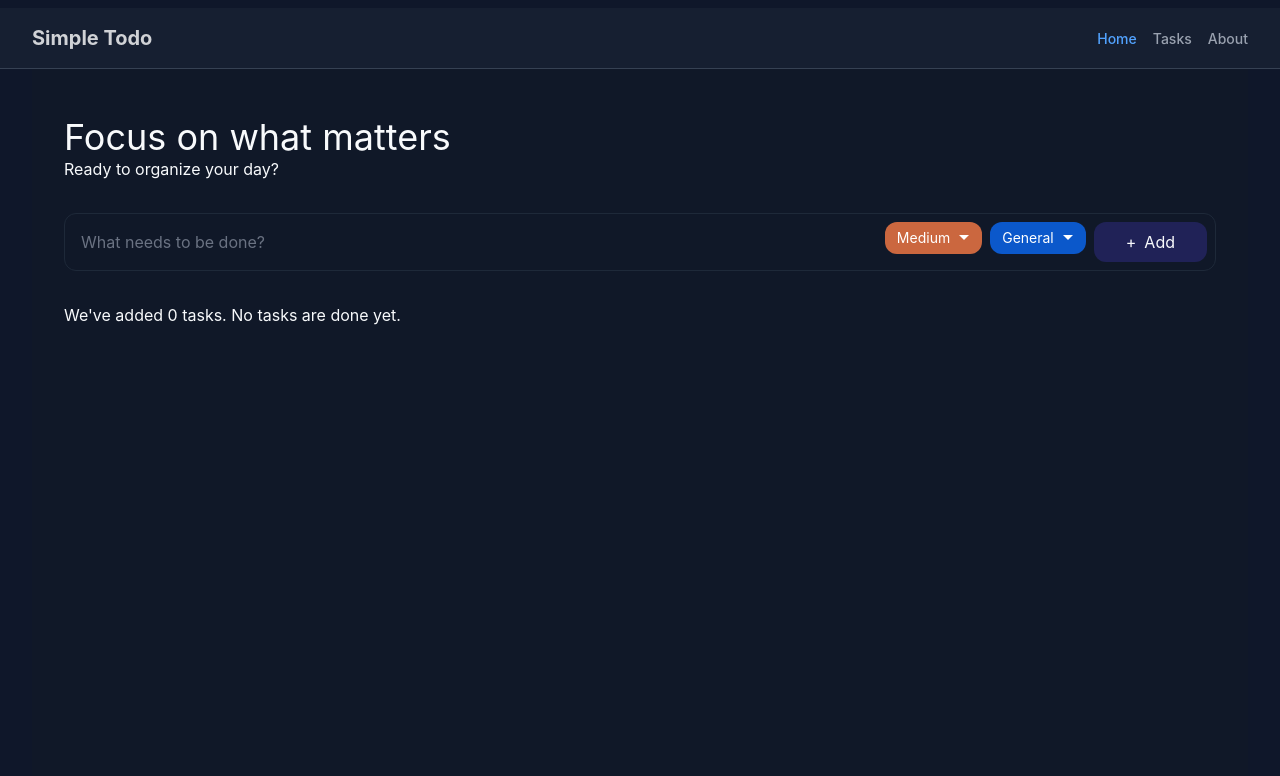
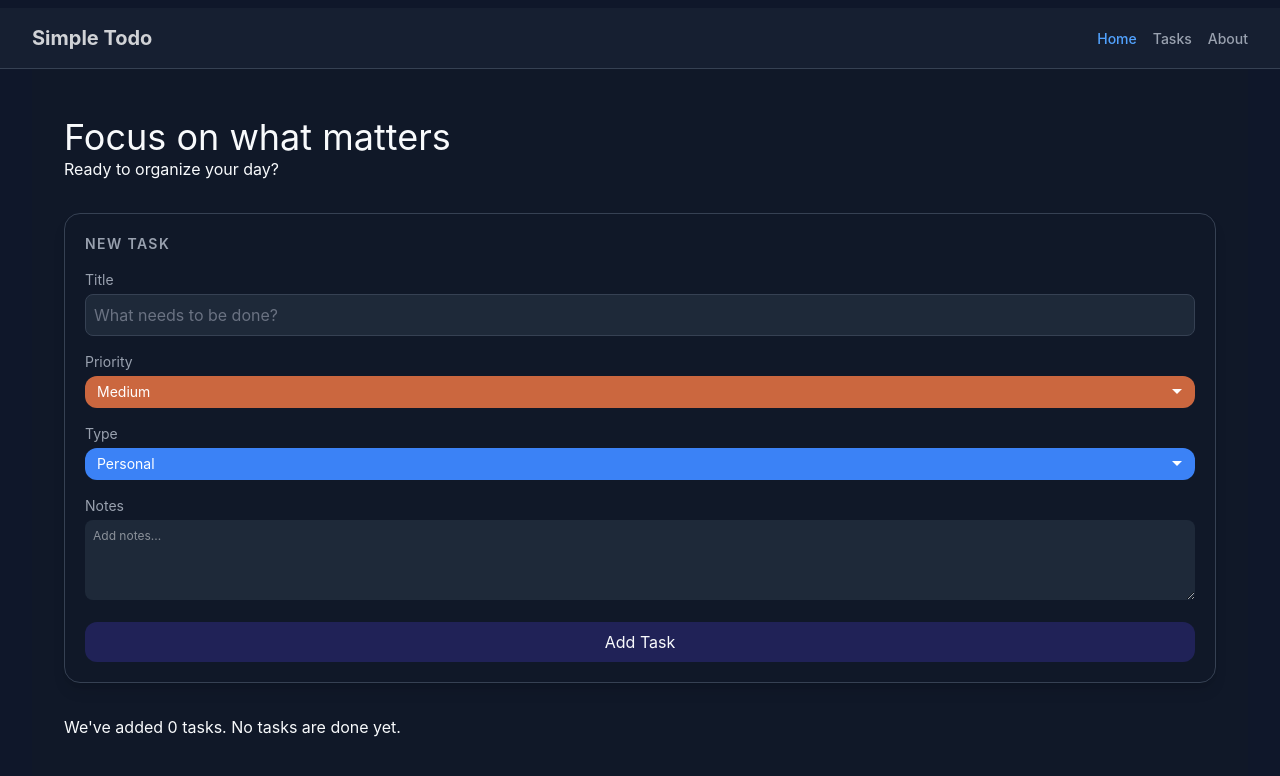
Before and after one commit to MohamadHarmoush/ToDo-App, a React (Vite) app: page / in a window 1280 px wide. Shown: the top 776 px of the page. Built offline with nearby package versions, Linux system fonts and the light colour scheme.

Commit message:
Add new component TaskForm Fix code formating Fix issue clicking on the expand/collapse button navigates to details page instead of collapsing/expanding

```diff
--- a/src/components/SelectInput.tsx
+++ b/src/components/SelectInput.tsx
@@ -50,7 +50,7 @@ const SelectInput = <T,>({
       </button>
 
       {open && (
-        <ul className='absolute left-0 top-full z-50 mt-1 min-w-full overflow-hidden rounded-xl border border-gray-700 bg-gray-900 py-1 shadow-xl'>
+        <ul className='absolute top-full left-0 z-50 mt-1 min-w-full overflow-hidden rounded-xl border border-gray-700 bg-gray-900 py-1 shadow-xl'>
           {options.map((option) => (
             <li key={String(option.value)}>
               <button
@@ -62,7 +62,10 @@ const SelectInput = <T,>({
                 className='flex w-full items-center gap-2 px-3 py-1.5 text-sm text-white hover:bg-gray-800'
               >
                 {option.color && (
-                  <span className='h-2 w-2 shrink-0 rounded-full' style={{ background: option.color }} />
+                  <span
+                    className='h-2 w-2 shrink-0 rounded-full'
+                    style={{ background: option.color }}
+                  />
                 )}
                 {option.label}
               </button>
--- /dev/null
+++ b/src/components/TaskForm.tsx
@@ -0,0 +1,95 @@
+import { useSetAtom } from 'jotai';
+import { useState } from 'react';
+
+import type { Task } from '@/domain/Task';
+
+import { addTaskAtom } from './atoms';
+import PrioritySelector from './PrioritySelector';
+import { TaskNotes } from './task/TaskNotes';
+import TypeSelector from './TypeSelector';
+
+const TaskForm = () => {
+  const [task, setTask] = useState<Task>(() => ({
+    id: -1,
+    title: '',
+    priority: 'Medium',
+    type: 'Personal',
+    notes: '',
+    isComplete: false,
+  }));
+
+  const addTask = useSetAtom(addTaskAtom);
+  const handleChange = (name: string, value: string) => {
+    setTask((prevTask) => ({ ...prevTask, [name]: value }));
+  };
+
+  return (
+    <div className='rounded-2xl border border-gray-700 bg-gray-900 p-5 shadow-lg'>
+      <div className='pb-4 text-sm font-semibold tracking-widest text-gray-400 uppercase'>
+        New Task
+      </div>
+      <form
+        onSubmit={(e) => {
+          e.preventDefault();
+          addTask(task);
+        }}
+        className={`flex flex-col gap-4 transition-colors hover:border-gray-600`}
+      >
+        <div className='flex flex-col gap-1'>
+          <label className='text-sm text-gray-400'>Title</label>
+          <input
+            className='rounded-lg border border-gray-700 bg-gray-800 p-2 text-white placeholder-gray-500'
+            type='text'
+            name='title'
+            value={task.title}
+            placeholder='What needs to be done?'
+            onChange={(e) => {
+              handleChange(e.target.name, e.target.value);
+            }}
+          />
+        </div>
+
+        <div className='flex flex-col gap-1'>
+          <label className='text-sm text-gray-400'>Priority</label>
+
+          <PrioritySelector
+            value={task.priority}
+            onChange={(value) => {
+              handleChange('priority', value);
+            }}
+          />
+        </div>
+
+        <div className='flex flex-col gap-1'>
+          <label className='text-sm text-gray-400'>Type</label>
+
+          <TypeSelector
+            value={task.type}
+            onChange={(value) => {
+              handleChange('type', value);
+            }}
+          />
+        </div>
+        <div className='flex flex-col gap-1'>
+          <label className='text-sm text-gray-400'>Notes</label>
+          <TaskNotes
+            expanded={true}
+            value={task.notes}
+            onUpdate={(notes) => {
+              handleChange('notes', notes);
+            }}
+          />
+        </div>
+        <button
+          disabled={!task.title}
+          type='submit'
+          className='items-center gap-2 rounded-xl px-8 py-2 enabled:bg-indigo-900 disabled:cursor-not-allowed disabled:bg-indigo-900/50'
+        >
+          <span>Add Task</span>
+        </button>
+      </form>
+    </div>
+  );
+};
+
+export default TaskForm;
--- a/src/components/TaskInput.tsx
+++ b/src/components/TaskInput.tsx
@@ -1,4 +1,4 @@
-import { useSetAtom, useAtom } from 'jotai';
+import { useSetAtom } from 'jotai';
 import { useState } from 'react';
 
 import type { Priority } from '@/domain/Priority';
--- a/src/components/task/TaskActions.tsx
+++ b/src/components/task/TaskActions.tsx
@@ -3,7 +3,7 @@ import { RemoveIcon } from './RemoveIcon';
 
 type Props = {
   expanded: boolean;
-  onToggle: () => void;
+  onToggle: (e: React.MouseEvent) => void;
   onRemove: () => void;
   className?: string;
 };
@@ -11,7 +11,11 @@ type Props = {
 export const TaskActions = ({ expanded, onToggle, onRemove, className = '' }: Props) => {
   return (
     <div className={`flex items-start gap-2 ${className}`}>
-      <button type='button' onClick={onToggle} className='flex items-center gap-2 sm:pl-10'>
+      <button
+        type='button'
+        onClick={(e) => onToggle(e)}
+        className='flex items-center gap-2 sm:pl-10'
+      >
         <span className='hidden sm:inline'>{expanded ? 'collapse' : 'expand'}</span>
         <ArrowIcon direction={expanded ? 'up' : 'down'} />
       </button>
--- a/src/components/task/TaskItem.tsx
+++ b/src/components/task/TaskItem.tsx
@@ -23,12 +23,12 @@ export const TaskItem = ({ task, className = '' }: Props) => {
   const updateTask = useSetAtom(updateTaskAtom);
   const removeTask = useSetAtom(removeTaskAtom);
 
-  const toggleExpand = () => {
+  const toggleExpand = (e: React.MouseEvent) => {
+    e.stopPropagation();
     setIsExpand((prev) => !prev);
   };
 
   return (
-    <Link to={`/task/${task.id}`}>
     <div className={`flex flex-col gap-2 rounded-xl bg-gray-800/50 px-4 pt-2 pb-4 ${className}`}>
       <div className='flex gap-4'>
         <Checkbox
@@ -39,6 +39,7 @@ export const TaskItem = ({ task, className = '' }: Props) => {
           }}
         />
 
+        <Link to={`/task/${task.id}`} className='flex-1'>
           <TaskTitle
             title={task.title}
             isComplete={task.isComplete}
@@ -46,6 +47,7 @@ export const TaskItem = ({ task, className = '' }: Props) => {
               updateTask({ ...task, isComplete: !task.isComplete });
             }}
           />
+        </Link>
 
         <TaskActions
           className='ml-auto'
@@ -67,6 +69,5 @@ export const TaskItem = ({ task, className = '' }: Props) => {
         }}
       />
     </div>
-    </Link>
   );
 };
--- a/src/pages/home.tsx
+++ b/src/pages/home.tsx
@@ -1,12 +1,12 @@
 import { AppContent } from '@/components/AppLayout';
 import PageHeader from '@/components/PageHeader';
-import TaskInput from '@/components/TaskInput';
+import TaskForm from '@/components/TaskForm';
 import TaskList from '@/components/TaskList';
 
 const HomePage = () => (
   <AppContent>
     <PageHeader title='Focus on what matters' subtitle='Ready to organize your day?' />
-    <TaskInput />
+    <TaskForm />
     <TaskList />
   </AppContent>
 );
```
Lines whose indentation alone changed are shown as unchanged.
